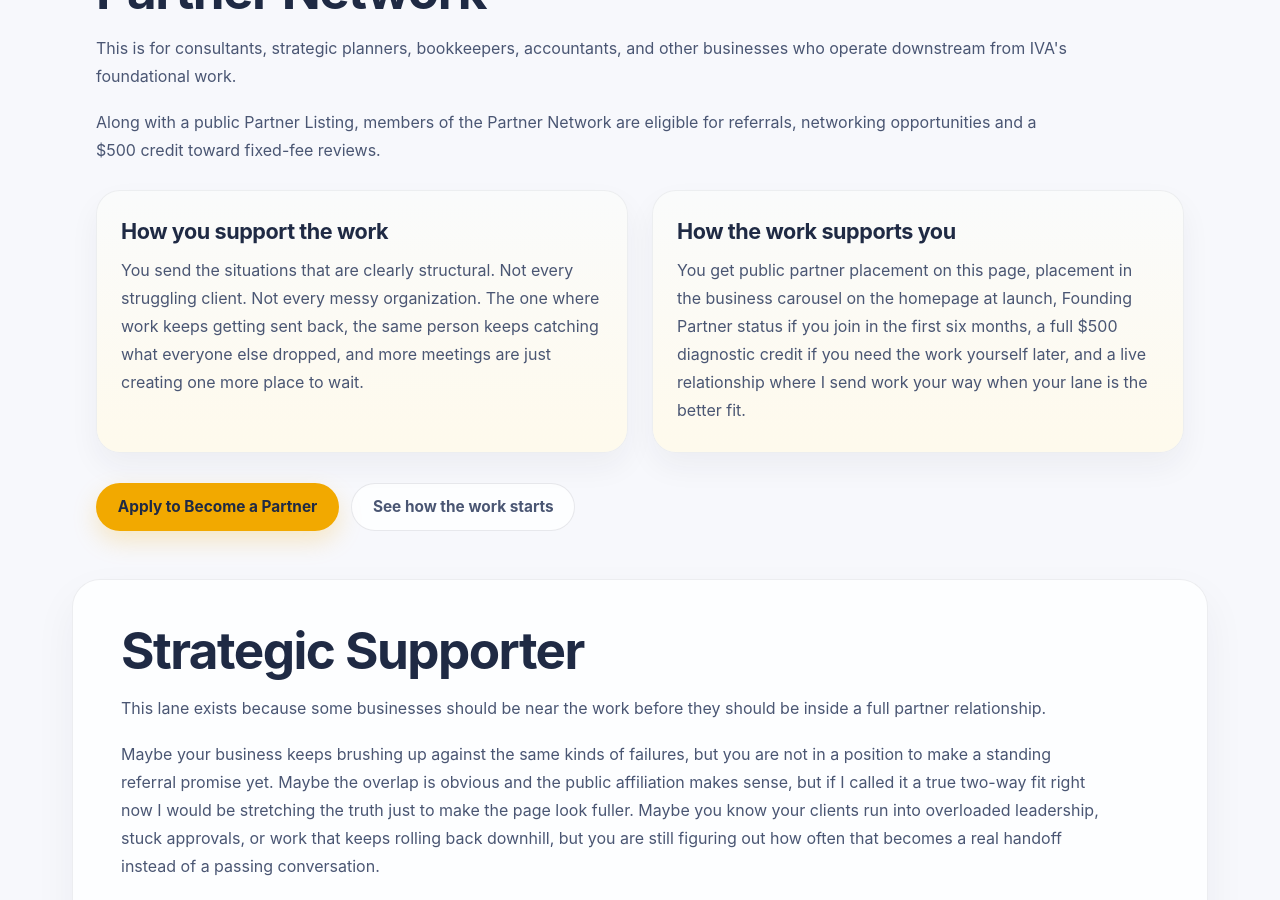
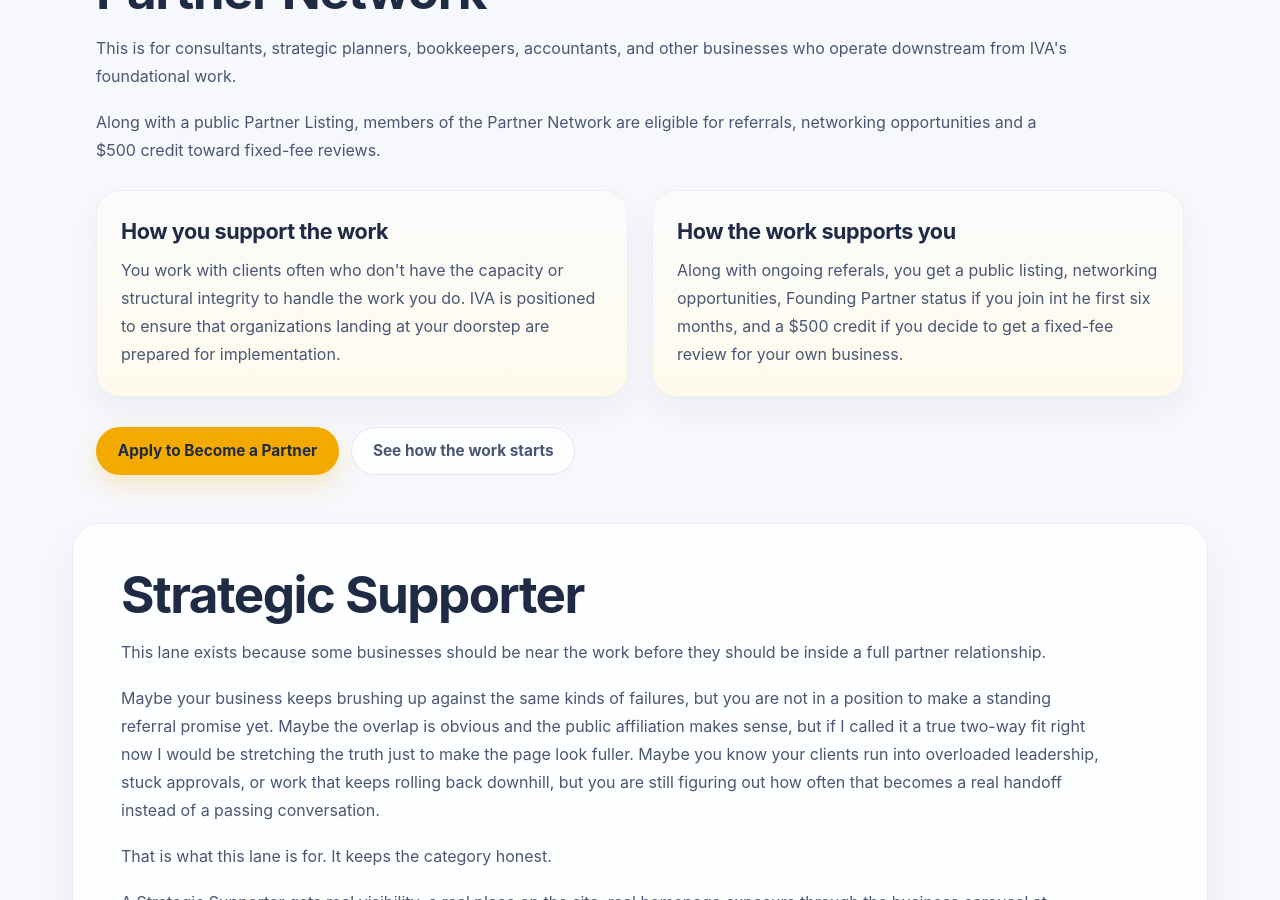
Before and after one commit to efost7873/integratedvaluearchitecture.com, a Jekyll site: the page built from partners-and-supporters.html, in a window 1280 px wide and 900 px high, scrolled down 851 px. Built offline with Jekyll 4.4.1, drawn with Linux system fonts in a browser that asks for light colours.

Commit message:
Revise support information in partners-and-supporters.html

```diff
--- a/partners-and-supporters.html
+++ b/partners-and-supporters.html
@@ -72,7 +72,7 @@
         <div class="card-link">
           <h3>How you support the work</h3>
           <p>
-            You send the situations that are clearly structural. Not every struggling client. Not every messy organization. The one where work keeps getting sent back, the same person keeps catching what everyone else dropped, and more meetings are just creating one more place to wait.
+            You work with clients often who don't have the capacity or structural integrity to handle the work you do. IVA is positioned to ensure that organizations landing at your doorstep are prepared for implementation.
           </p>
         </div>
       </article>
@@ -81,7 +81,7 @@
         <div class="card-link">
           <h3>How the work supports you</h3>
           <p>
-            You get public partner placement on this page, placement in the business carousel on the homepage at launch, Founding Partner status if you join in the first six months, a full $500 diagnostic credit if you need the work yourself later, and a live relationship where I send work your way when your lane is the better fit.
+            Along with ongoing referals, you get a public listing, networking opportunities, Founding Partner status if you join int he first six months, and a $500 credit if you decide to get a fixed-fee review for your own business.
           </p>
         </div>
       </article>
```
